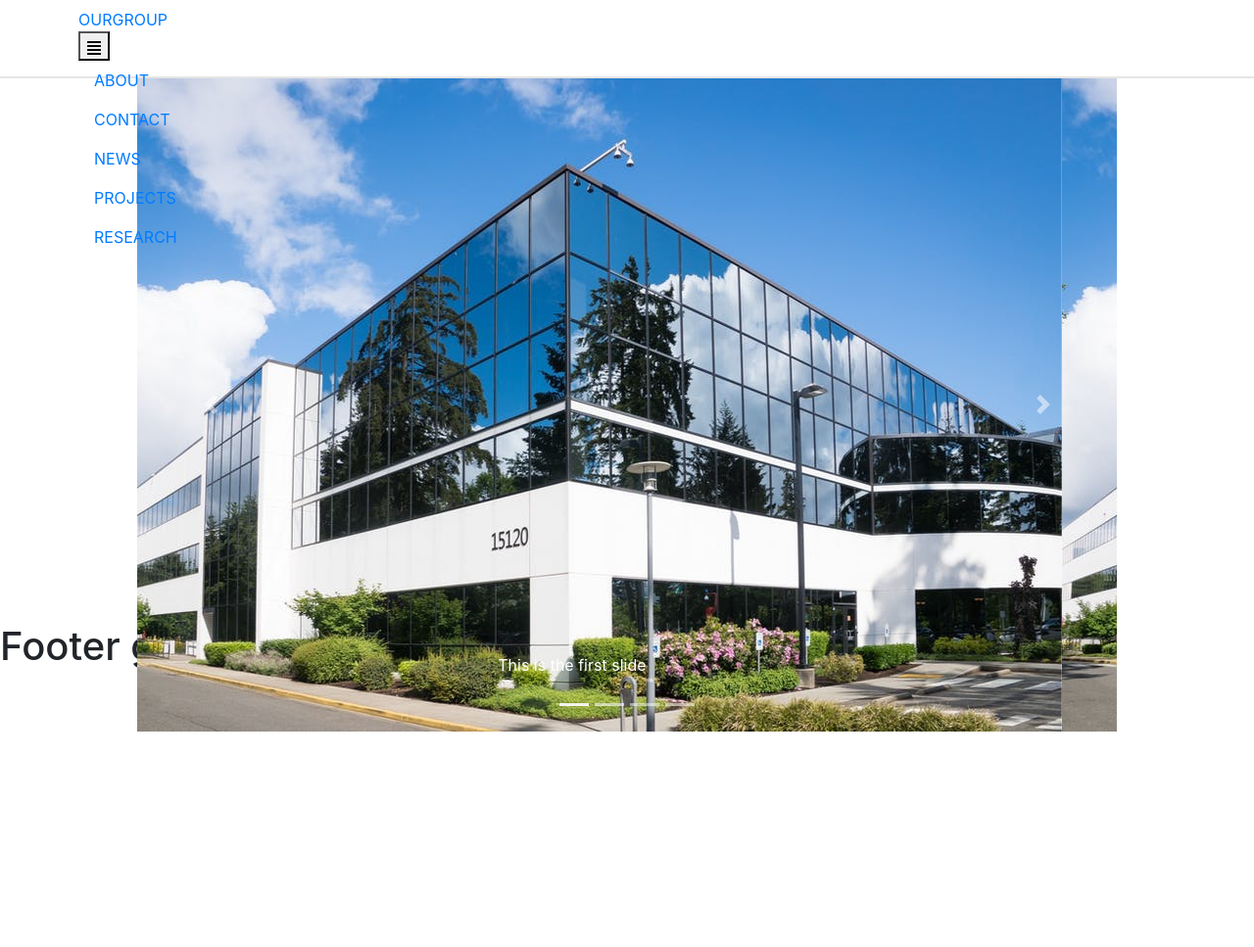
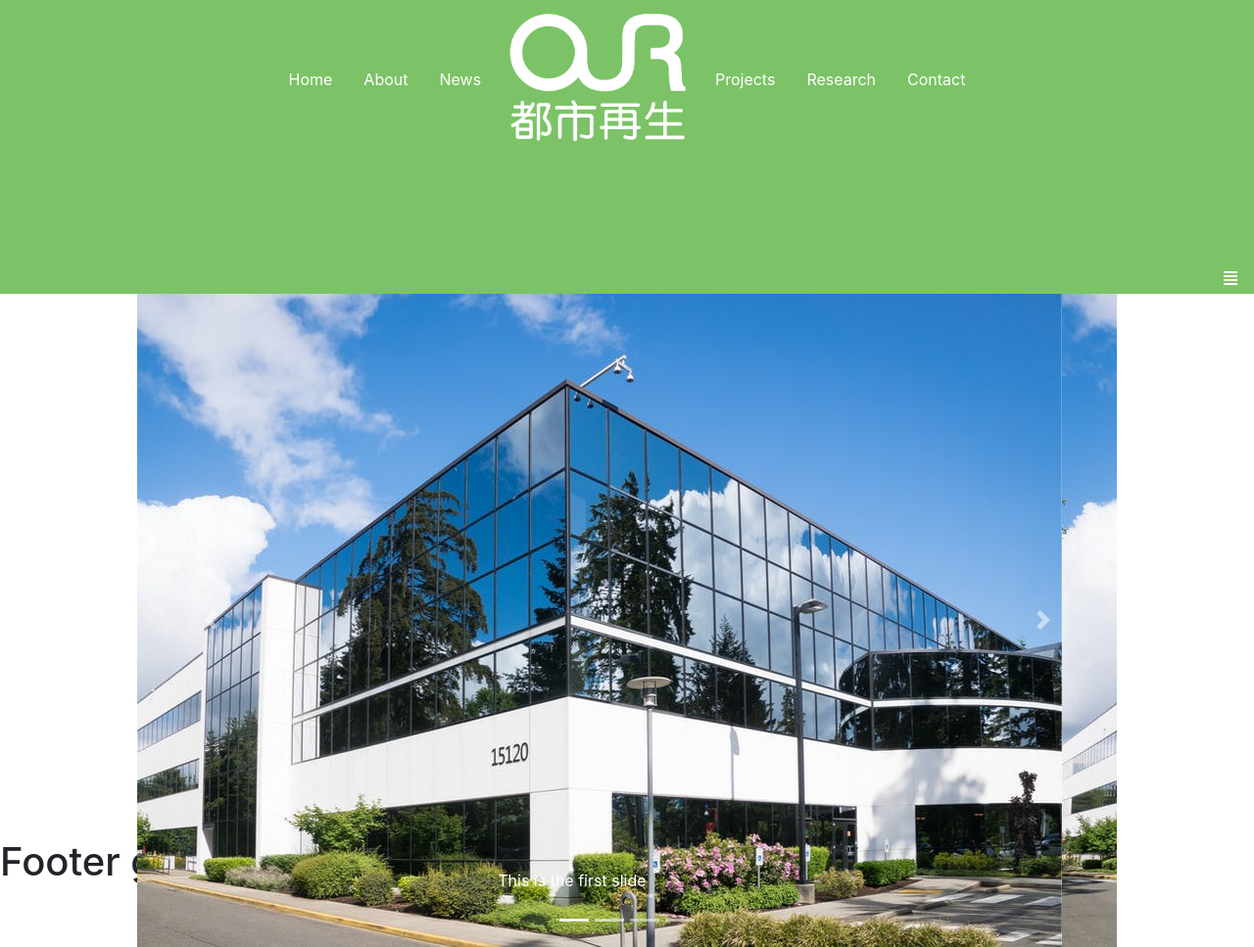
Before and after one commit to Loganrdj/OURGroup, a Gatsby site: page / in a window 1280 px wide. Shown: the whole page at 98% size. Before the commit the page ends 800 px from the top, so only its background shows below. Built offline with nearby package versions, Linux system fonts and the light colour scheme; Gatsby itself is replaced by a stand-in of ours.

Commit message:
Updated Navbar and some css

```diff
--- a/gatsby-config.js
+++ b/gatsby-config.js
@@ -1,13 +1,12 @@
 module.exports = {
+  flags: {
+    DEV_SSR: false,
+  },
   siteMetadata: {
     title: `OURGroup`,
     description: `OURGroup DESCRIPTION`,
     author: `Logan Moss`,
-    data: ['item 1', 'item 2'],
-    person: {
-      name:'peter',
-      age:32
-    }
+    data: ['item 1', 'item 2']
   },
   plugins: [
     `gatsby-plugin-react-helmet`,
--- a/src/components/NavBar/Logo.js
+++ b/src/components/NavBar/Logo.js
@@ -1,7 +1,7 @@
 import React from "react"
 import styled from "styled-components"
 import Img from "gatsby-image"
-import { Link, useStaticQuery, graphql } from "gatsby"
+import { Link, graphql, StaticQuery } from "gatsby"
 
 const LogoWrap = styled.div`
   margin: auto 0;
@@ -11,24 +11,38 @@ const LogoWrap = styled.div`
     flex: 0 1 25px;
   }
 `
-const Logo = () => {
-  const data = useStaticQuery(graphql`
-    query {
-      file(name: { eq: "gatsby-icon" }, extension: { eq: "png" }) {
-        childImageSharp {
-          fluid(maxWidth: 50, pngQuality: 80) {
-            ...GatsbyImageSharpFluid
+export default function Logo() {
+
+  return (
+    <StaticQuery query={graphql`
+      query MyQuery {
+        file(relativePath: {eq: "OURGroupLogoWhite.png"}) {
+          childImageSharp {
+            fixed(height: 140) {
+              ...GatsbyImageSharpFixed
+            }
           }
         }
       }
-    }
-  `)
+    `} render={data => (
+      <LogoWrap as={Link} to="/">
+        <Img fixed={data.file.childImageSharp.fixed} />
+      </LogoWrap>
+    )}
 
-  return (
-    <LogoWrap as={Link} to="/">
-      <Img fluid={data.file.childImageSharp.fluid} alt="logo" />
-    </LogoWrap>
+    />
   )
 }
 
-export default Logo
+// export const query = graphql`
+//   query MyQuery {
+//     file(relativePath: {eq: "OURGroupLogoGreen.png"}) {
+//       childImageSharp {
+//         fixed {
+//           ...GatsbyImageSharpFixed
+//         }
+//       }
+//     }
+//   }
+
+//   `
--- a/src/components/NavBar/Navbar.js
+++ b/src/components/NavBar/Navbar.js
@@ -3,32 +3,32 @@ import NavbarLinks from "./NavbarLinks";
 import styled from "styled-components";
 import { Link } from "gatsby";
 import { FaAlignJustify } from "react-icons/fa"
+import "./nav.css";
 import Logo from "./Logo";
 
-const Navigation = styled.nav`
-  height: 10vh;
-  display: flex;
-  background-color: #fff;
-  position: relative;
-  justify-content: space-between;
-  text-transform: uppercase;
-  border-bottom: 2px solid #33333320;
-  margin: 0 auto;
-  padding: 0 5vw;
-  z-index: 2;
-  align-self: center;
+// const Navigation = styled.nav`
+//   height: 10vh;
+//   display: flex;
+//   background-color: #fff;
+//   position: relative;
+//   justify-content: space-around;
+//   text-transform: uppercase;
+//   border-bottom: 2px solid #33333320;
+//   margin: 0 auto;
+//   padding: 0 5vw;
+//   z-index: 2;
+//   align-self: center;
 
 
-  @media (max-width: 768px) {
-  position: sticky;
-  height: 8vh;
-  top: 0;
-  left: 0;
-  right: 0;
-  left: 0;
-  }
-`
-
+//   @media (max-width: 768px) {
+//   position: sticky;
+//   height: 8vh;
+//   top: 0;
+//   left: 0;
+//   right: 0;
+//   left: 0;
+//   }
+// `
 // const Toggle = styled.div`
 //   display: none;
 //   height: 100%;
@@ -95,25 +95,29 @@ const Navigation = styled.nav`
 const Navbar = () => {
 
   return (
-    <Navigation>
+    // <Navigation>
     <nav className="navbar">
-      <div className="nav-center">
-        <div className="nav-header">
-          <Link to="/">OURGroup</Link>
-        </div>
-        <button className="nav-btn">
-          <FaAlignJustify />
-        </button>
-        <div className="nav-links show-links">
+      {/* <NavCenter> */}
+        {/* <NavLinks> */}
+        {/* <div className="nav-links show-links"> */}
+        <div className="nav-links">
+          <Link to="/" className="nav-link" activeClassName="active-link">Home</Link>
           <Link to="/about" className="nav-link" activeClassName="active-link">About</Link>
-          <Link to="/contact" className="nav-link" activeClassName="active-link">Contact</Link>
           <Link to="/news" className="nav-link" activeClassName="active-link">News</Link>
+          {/* <Link to="/news" className="nav-link" activeClassName="active-link">News</Link> */}
+          <Link to="/" id="title"><Logo></Logo></Link>
           <Link to="/projects" className="nav-link" activeClassName="active-link">Projects</Link>
           <Link to="/research" className="nav-link" activeClassName="active-link">Research</Link>
+          <Link to="/contact" className="nav-link" activeClassName="active-link">Contact</Link>
         </div>
-      </div>
+        {/* </div> */}
+        {/* </NavLinks> */}
+        {/* <div id="nav-button-div"> */}
+          <FaAlignJustify id="nav-btn"/>
+        {/* </div> */}
+      {/* </NavCenter> */}
     </nav>
-    </Navigation>
+    // </Navigation>
   )
 
     // const [navbarOpen, setNavbarOpen] = useState(false)
@@ -138,4 +142,5 @@ const Navbar = () => {
     //     </Navigation>
     // )
 }
+
 export default Navbar
--- /dev/null
+++ b/src/components/NavBar/nav.css
@@ -0,0 +1,37 @@
+.navbar{
+    width: 100%;
+    flex-direction: column;
+    align-items: center;
+
+    /* styling */
+    background-color: #7BC366;
+    color: white;
+    text-decoration: none !important;
+    height: 300px;
+}
+.nav-links{
+    display: flex;
+    flex-direction: row;
+    justify-content: space-around;
+    align-items: center;
+}
+.nav-link{
+    order: 0;
+    justify-content: space-around;
+    align-content:space-around;
+
+    /* styling */
+    color: white;
+    text-decoration: none !important;
+}
+#nav-button-div {
+    align-self: flex-end;
+}
+#nav-btn {
+    order: 2;
+    align-self: flex-end;
+    /* styling */
+}
+#title {
+    order: 0;
+}
--- a/src/components/image.js
+++ b/src/components/image.js
@@ -14,7 +14,7 @@ import Img from "gatsby-image"
  */
 
 const Image = () => {
-  const data = useStaticQuery(graphql`
+  const data = graphql`
     query {
       placeholderImage: file(relativePath: { eq: "gatsby-astronaut.png" }) {
         childImageSharp {
@@ -24,7 +24,7 @@ const Image = () => {
         }
       }
     }
-  `)
+  `
 
   if (!data?.placeholderImage?.childImageSharp?.fluid) {
     return <div>Picture not found</div>
```
Also changed, not shown: src/pages/index.js (+6 -9 lines), src/queries/Name.js (deleted, +0 -19 lines), src/images/OURGroupLogoGreen.png (added), src/images/OURGroupLogoWhite.png (added).
